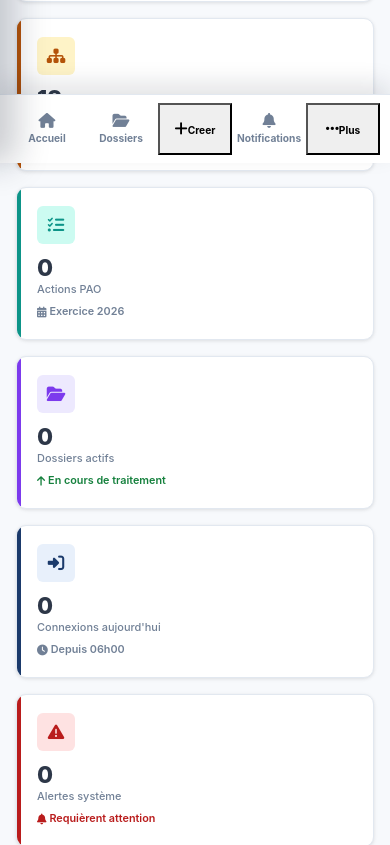
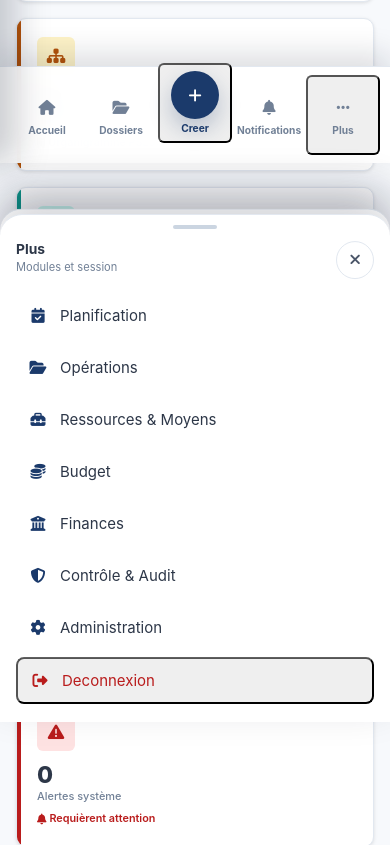
Before and after one commit to nndigamadji-droid/sigfic-pslsh, a website: page frontend/pages/admin/index.html in a window 390 px wide. Shown: the part 681-1526 px from the top of the page. Drawn offline with nearby package versions, Linux system fonts and the light colour scheme; sample sign-in values are in the browser's storage.

Commit message:
style: polish mobile shell navigation

```diff
--- a/frontend/src/css/main.css
+++ b/frontend/src/css/main.css
@@ -1380,6 +1380,17 @@ textarea.form-control { resize: vertical; min-height: 80px; }
 }
 .portal-btn.portal-btn-open .portal-btn-chevron { transform: rotate(180deg); }
 
+.shell-create-btn {
+  margin-right: 8px;
+  background: #fff;
+  color: var(--c-primary);
+  border-color: rgb(255 255 255 / .75);
+}
+.shell-create-btn:hover {
+  background: var(--c-primary-pale);
+  color: var(--c-primary);
+}
+
 /* Menu déroulant */
 .portal-drop {
   display: none;
@@ -1875,6 +1886,155 @@ textarea.form-control { resize: vertical; min-height: 80px; }
   display: none;
 }
 
+.sigfic-shell-panel {
+  position: fixed;
+  right: 0;
+  bottom: 0;
+  left: 0;
+  z-index: 1095;
+  max-height: min(78vh, 620px);
+  padding: 10px 16px calc(18px + env(safe-area-inset-bottom));
+  background: var(--c-white);
+  border-top: 1px solid var(--c-border);
+  border-radius: 22px 22px 0 0;
+  box-shadow: 0 -18px 44px rgb(15 23 42 / .18);
+  transform: translateY(110%);
+  transition: transform .22s ease;
+  overflow-y: auto;
+  -webkit-overflow-scrolling: touch;
+}
+
+.sigfic-shell-panel.is-open {
+  transform: translateY(0);
+}
+
+body.sigfic-shell-panel-open::after {
+  content: '';
+  position: fixed;
+  inset: 0;
+  z-index: 1092;
+  background: rgb(15 23 42 / .42);
+}
+
+.sigfic-shell-panel-handle {
+  width: 44px;
+  height: 4px;
+  margin: 0 auto 12px;
+  border-radius: 999px;
+  background: #cbd5e1;
+}
+
+.sigfic-shell-panel-head {
+  display: flex;
+  align-items: flex-start;
+  justify-content: space-between;
+  gap: 12px;
+  margin-bottom: 14px;
+}
+
+.sigfic-shell-panel-head strong {
+  display: block;
+  color: var(--c-slate);
+  font-size: .92rem;
+  line-height: 1.25;
+}
+
+.sigfic-shell-panel-head span {
+  display: block;
+  margin-top: 2px;
+  color: var(--c-muted);
+  font-size: .74rem;
+  line-height: 1.35;
+}
+
+.sigfic-shell-panel-close {
+  width: 38px;
+  height: 38px;
+  display: inline-flex;
+  align-items: center;
+  justify-content: center;
+  flex: 0 0 38px;
+  border: 1px solid var(--c-border);
+  border-radius: 50%;
+  background: var(--c-white);
+  color: var(--c-slate-2);
+  cursor: pointer;
+}
+
+.sigfic-create-grid {
+  display: grid;
+  grid-template-columns: repeat(2, minmax(0, 1fr));
+  gap: 10px;
+}
+
+.sigfic-create-action {
+  min-height: 86px;
+  display: flex;
+  flex-direction: column;
+  justify-content: center;
+  gap: 4px;
+  padding: 14px;
+  border: 1px solid var(--c-border);
+  border-radius: 8px;
+  background: #fff;
+  color: var(--c-slate);
+  text-align: left;
+  text-decoration: none;
+}
+
+.sigfic-create-action span {
+  width: 34px;
+  height: 34px;
+  display: inline-flex;
+  align-items: center;
+  justify-content: center;
+  border-radius: 8px;
+  background: var(--c-primary-pale);
+  color: var(--c-primary);
+}
+
+.sigfic-create-action strong {
+  color: var(--c-slate);
+  font-size: .82rem;
+  line-height: 1.2;
+}
+
+.sigfic-create-action small {
+  color: var(--c-muted);
+  font-size: .68rem;
+  line-height: 1.3;
+}
+
+.sigfic-more-list {
+  display: grid;
+  gap: 6px;
+}
+
+.sigfic-more-item {
+  min-height: 46px;
+  display: flex;
+  align-items: center;
+  gap: 12px;
+  padding: 10px 12px;
+  border-radius: 8px;
+  color: var(--c-slate);
+  text-decoration: none;
+}
+
+.sigfic-more-item i {
+  width: 20px;
+  color: var(--c-primary);
+  text-align: center;
+}
+
+.sigfic-more-logout {
+  color: var(--c-danger);
+}
+
+.sigfic-more-logout i {
+  color: var(--c-danger);
+}
+
 @media (max-width: 991.98px) {
   html,
   body {
@@ -2112,15 +2272,17 @@ textarea.form-control { resize: vertical; min-height: 80px; }
     left: 0;
     z-index: 1085;
     display: grid;
-    grid-template-columns: repeat(var(--sigfic-mobile-nav-count, 4), minmax(0, 1fr));
+    grid-template-columns: repeat(5, minmax(0, 1fr));
     gap: 0;
+    min-height: calc(68px + env(safe-area-inset-bottom));
     padding: 8px max(10px, env(safe-area-inset-left)) calc(8px + env(safe-area-inset-bottom)) max(10px, env(safe-area-inset-right));
-    background: var(--c-white);
+    background: rgb(255 255 255 / .96);
     border-top: 1px solid var(--c-border);
-    box-shadow: 0 -10px 24px rgb(15 23 42 / .12);
-  }
-
-  .sigfic-mobile-bottom-nav a {
+    box-shadow: 0 -12px 28px rgb(15 23 42 / .14);
+    backdrop-filter: blur(16px);
+  }
+
+  .sigfic-mobile-nav-item {
     min-width: 0;
     min-height: 52px;
     display: inline-flex;
@@ -2135,17 +2297,26 @@ textarea.form-control { resize: vertical; min-height: 80px; }
     touch-action: manipulation;
   }
 
-  .sigfic-mobile-bottom-nav a.active {
+  .sigfic-mobile-nav-item.active {
     color: var(--c-primary);
-    background: var(--c-primary-pale);
-  }
-
-  .sigfic-mobile-bottom-nav i {
+  }
+
+  .sigfic-mobile-nav-icon {
+    width: 28px;
+    height: 28px;
+    display: inline-flex;
+    align-items: center;
+    justify-content: center;
+    border-radius: 50%;
     font-size: 1rem;
     line-height: 1;
   }
 
-  .sigfic-mobile-bottom-nav span {
+  .sigfic-mobile-nav-item.active .sigfic-mobile-nav-icon {
+    background: var(--c-primary-pale);
+  }
+
+  .sigfic-mobile-nav-item span:last-child {
     width: 100%;
     overflow: hidden;
     font-size: .68rem;
@@ -2154,6 +2325,19 @@ textarea.form-control { resize: vertical; min-height: 80px; }
     text-align: center;
     text-overflow: ellipsis;
     white-space: nowrap;
+  }
+
+  .sigfic-mobile-nav-create {
+    transform: translateY(-12px);
+    color: var(--c-primary);
+  }
+
+  .sigfic-mobile-nav-create .sigfic-mobile-nav-icon {
+    width: 48px;
+    height: 48px;
+    background: var(--c-primary);
+    color: #fff;
+    box-shadow: 0 10px 22px rgb(27 58 107 / .26);
   }
 
   .topbar,
```
